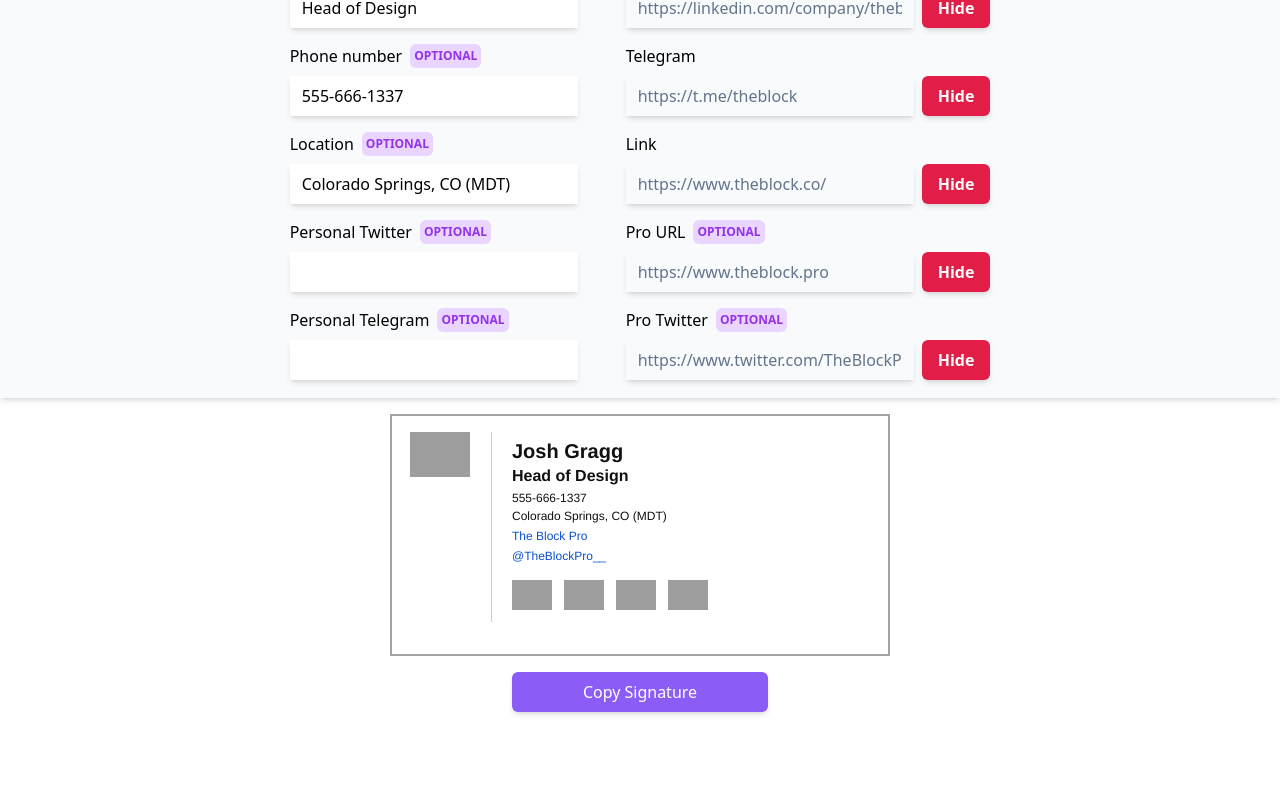
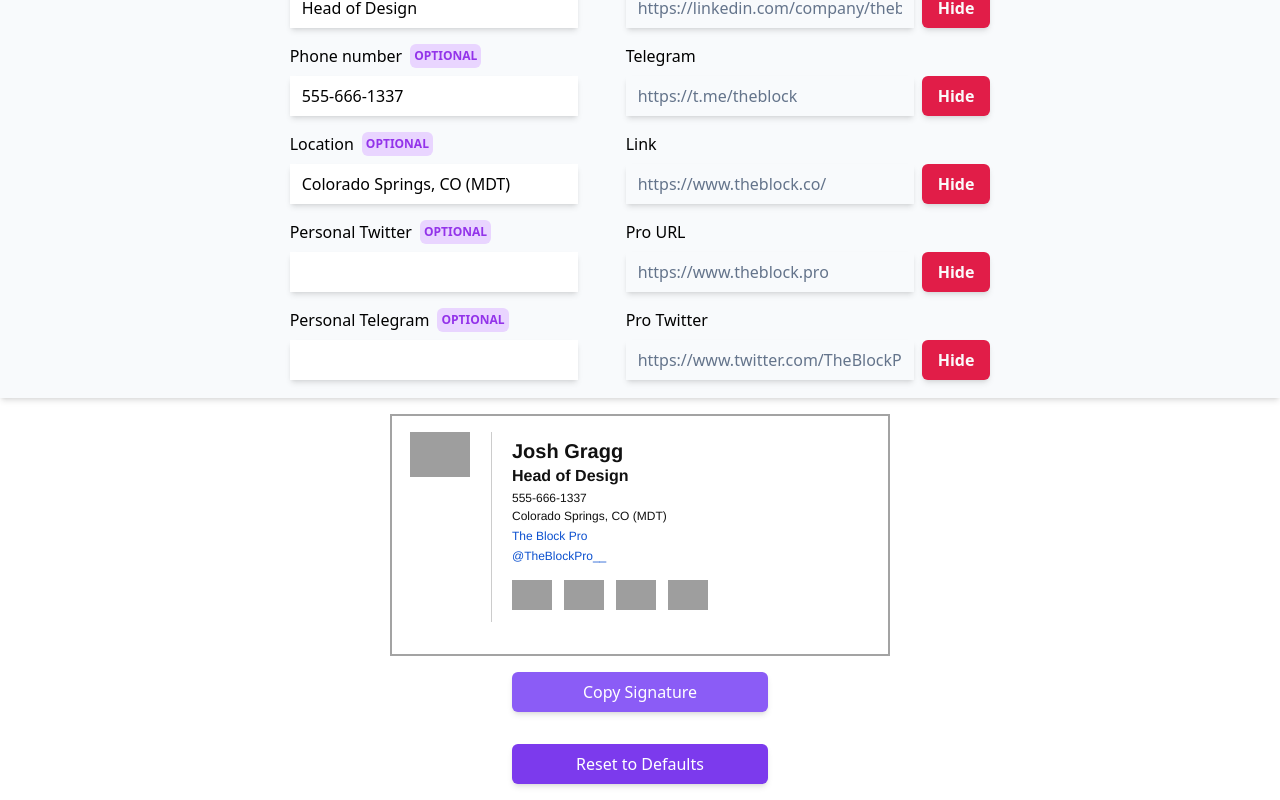
Before and after one commit to TheBlockCrypto/tblk-email-signatures, a SvelteKit app: page / in a window 1280 px wide. Shown: the part 198-998 px from the top of the page. Before the commit the page ends 926 px from the top, so only its background shows below. Built offline with nearby package versions, Linux system fonts and the light colour scheme; grey boxes are pictures that could not be loaded.

Commit message:
add reset to defautls and tweak button UI

```diff
--- a/src/routes/+page.svelte
+++ b/src/routes/+page.svelte
@@ -1,5 +1,5 @@
 <script lang="ts">
-	const fields = {
+	let fields = {
 		name: 'Josh Gragg',
 		title: 'Head of Design',
 		number: '555-666-1337',
@@ -43,6 +43,24 @@
 			})
 		]);
 	}
+
+  function resetToDefaults() {
+    fields =  {
+      name: 'Josh Gragg',
+      title: 'Head of Design',
+      number: '555-666-1337',
+      location: 'Colorado Springs, CO (MDT)',
+      personalTwitter: '',
+      personalTelegram: '',
+
+      twitter: 'https://twitter.com/TheBlock__',
+      linkedin: 'https://linkedin.com/company/theblockcrypto/',
+      telegram: 'https://t.me/theblock',
+      link: 'https://www.theblock.co/',
+      proLink: 'https://www.theblock.pro',
+      proTwitter: 'https://www.twitter.com/TheBlockPro__'
+    }
+  }
 
   function highlightBox (label: string, flag: boolean) {
     hoverable[label] = flag
@@ -247,9 +265,6 @@
 				<div class="flex flex-col gap-2" transition:fly={{ x: 100, duration: 350 }}>
 					<label class="flex gap-2 font-medium" for="link">
             Pro URL
-            <div class="capitalize p-1 rounded-md font-semibold text-xs bg-purple-200 text-purple-600">
-              OPTIONAL
-            </div>
           </label>
 					<div class="flex">
 						<input
@@ -280,9 +295,6 @@
 				<div class="flex flex-col gap-2" transition:fly={{ x: 100, duration: 350 }}>
 					<label class="flex gap-2 font-medium" for="link">
             Pro Twitter
-            <div class="capitalize p-1 rounded-md font-semibold text-xs bg-purple-200 text-purple-600">
-              OPTIONAL
-            </div>
           </label>
 					<div class="flex">
 						<input
@@ -317,12 +329,18 @@
 		</div>
 	</div>
 
-	<div class="flex justify-center">
+	<div class="flex flex-col items-center justify-center">
 		<button
-			class="text-white bg-violet-500 w-64 hover:transition-all hover:bg-violet-700 p-2 my-4 rounded-md shadow-md hover:shadow-sm"
+			class="text-white bg-violet-500 w-64 hover:transition-all hover:bg-violet-700 p-2 my-4 rounded-md shadow-md hover:shadow-sm active:scale-x-90 transition-transform"
 			on:click={copySignature}
 		>
 			{buttonText}
 		</button>
+		<button
+			class="text-white bg-violet-600 w-64 hover:transition-all hover:bg-violet-700 p-2 my-4 rounded-md shadow-md hover:shadow-sm active:scale-x-90 transition-transform"
+			on:click={resetToDefaults}
+		>
+			Reset to Defaults
+		</button>
 	</div>
 </div>
```
